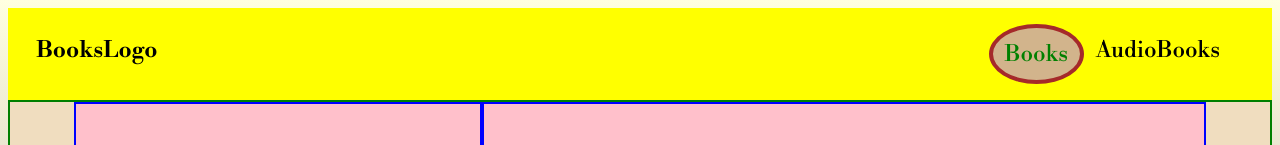
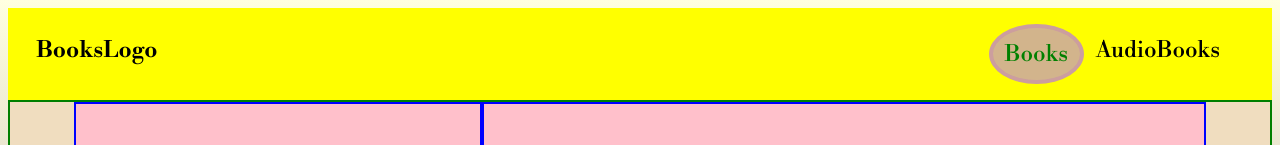
Before and after one commit to TierraZabulon/bookswebsite, a plain HTML site: page index.html in a window 1280 px wide. In both pictures the pointer is over the link "Books". Shown: the top 145 px of the page. Drawn offline with nearby package versions, Linux system fonts and the light colour scheme.

Commit message:
stylesheet

```diff
--- a/css/style.css
+++ b/css/style.css
@@ -38,7 +38,7 @@ header a.logo {
   float: right;
 }
 .books:hover {
-  border: 4px solid brown;
+  border: 4px solid rgb(204, 158, 158);
   border-radius: 50%;
   background-color: tan;
 }
```
